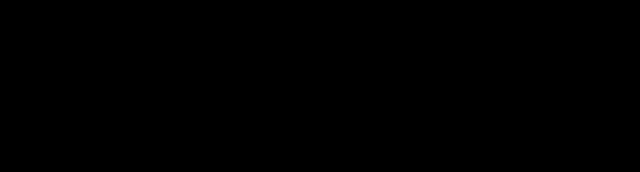
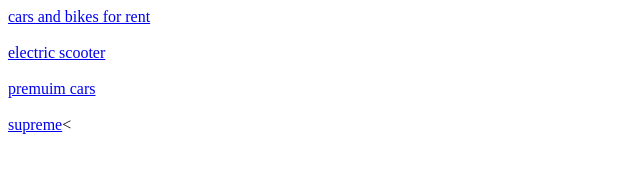
Before and after one commit to Harini-400/wad.1, a plain HTML site: page services.html in a window 1280 px wide. Shown: the whole page, without its empty margins (0-640 px from the left). Drawn offline with Linux system fonts and the light colour scheme.

Commit message:
Update services.html

```diff
--- a/services.html
+++ b/services.html
@@ -3,7 +3,10 @@
     <head>
 
     </head>
-    <body style="background-color: black;">
-        hiii
+    <body>
+        <a href="1.html" target="home">cars and bikes for rent </a><br><br>
+        <a href="2.html" target="home">electric scooter</a><br><br>
+        <a href="3.html" target="home">premuim cars </a><br><br>
+        <a href="4.html" target="home">supreme</a><
     </body>
 </html>
```
